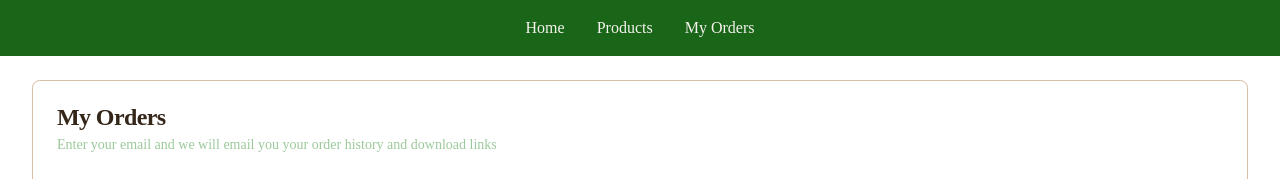
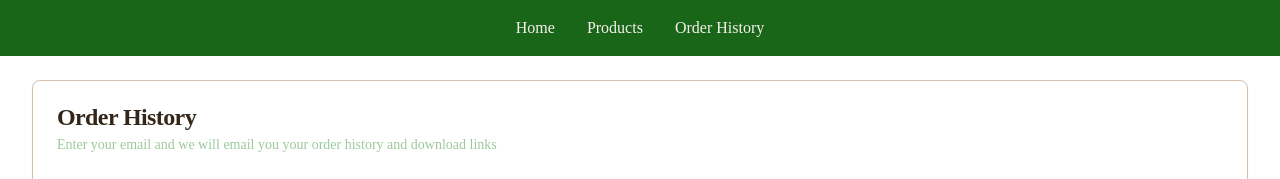
Before and after one commit to Genevive-Mbesi/commerce, a Next.js app: page /orders in a window 1280 px wide. Shown: the top 179 px of the page. Built offline with nearby package versions, Linux system fonts and the light colour scheme.

Commit message:
Order History

```diff
--- a/src/app/(customerFacing)/layout.tsx
+++ b/src/app/(customerFacing)/layout.tsx
@@ -12,7 +12,7 @@ export default function Layout({
       <Nav>
         <NavLink href="/">Home</NavLink>
         <NavLink href="/products">Products</NavLink>
-        <NavLink href="/orders">My Orders</NavLink>
+        <NavLink href="/orders">Order History</NavLink>
       </Nav>
       <div className="container my-6">{children}</div>
     </>
--- a/src/app/(customerFacing)/orders/page.tsx
+++ b/src/app/(customerFacing)/orders/page.tsx
@@ -20,7 +20,7 @@ export default function MyOrdersPage() {
     <form action={action} className="max-2-xl mx-auto">
       <Card>
         <CardHeader>
-          <CardTitle>My Orders</CardTitle>
+          <CardTitle>Order History</CardTitle>
           <CardDescription>
             Enter your email and we will email you your order history and
             download links
--- a/src/app/(customerFacing)/products/[id]/purchase/_components/CheckoutForm.tsx
+++ b/src/app/(customerFacing)/products/[id]/purchase/_components/CheckoutForm.tsx
@@ -90,7 +90,7 @@ function Form({
 
     if (orderExists) {
       setErrorMessage(
-        "You have already purchased this product. Try downloading it from the My Orders page"
+        "You have already purchased this product. Try downloading it from the Order History page"
       )
       setIsLoading(false)
       return
```
Also changed, not shown: 1 other file (tests, documents, lock files or other folders).
